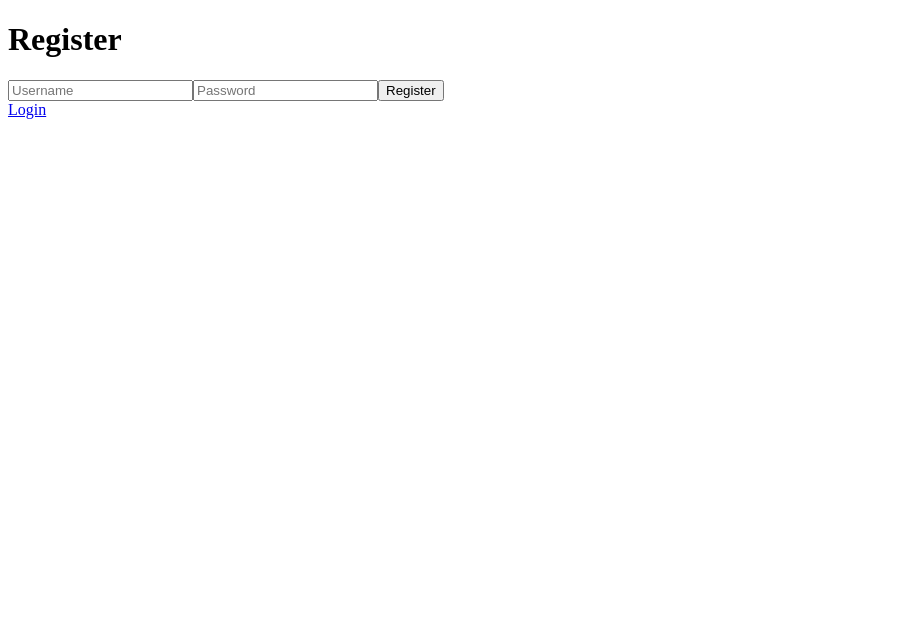
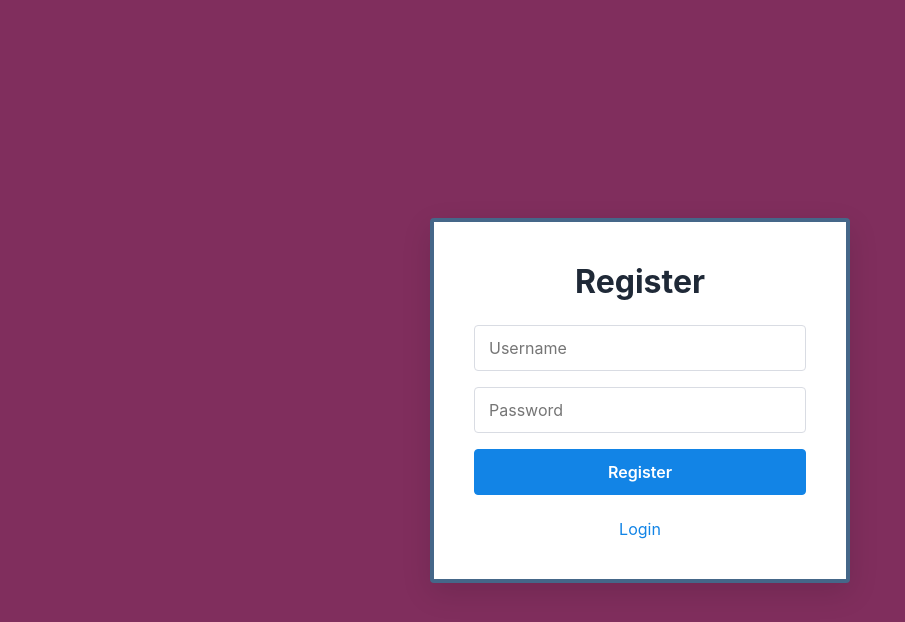
Before and after one commit to merdeput/whiteboard-canvas, a React (Vite) app in the folder client/: page /register in a window 1280 px wide. Shown: the top 622 px of the page, without its empty margins (0-905 px from the left). Built offline with nearby package versions, Linux system fonts and the light colour scheme; no server answers.

Commit message:
feat: add styles

```diff
--- a/client/src/main.jsx
+++ b/client/src/main.jsx
@@ -4,6 +4,8 @@ import { Provider } from "react-redux";
 
 import App from "./app/App";
 import { store } from "./app/store";
+
+import "../src/styles/global.css"
 
 ReactDOM.createRoot(document.getElementById("root")).render(
   <React.StrictMode>
--- a/client/src/pages/LoginPage.jsx
+++ b/client/src/pages/LoginPage.jsx
@@ -1,6 +1,8 @@
 import { useState } from "react";
 import { useDispatch } from "react-redux";
 import { useNavigate, Link } from "react-router-dom";
+
+import "../styles/LoginPage.css"
 
 import { login } from "../api/auth.api";
 import { loginSuccess } from "../features/auth/authSlice";
@@ -41,7 +43,8 @@ function LoginPage() {
   }
 
   return (
-    <div>
+    <div className="login-container">
+      <div className="login-card">
         <h1>Login</h1>
 
         <form onSubmit={handleSubmit}>
@@ -73,6 +76,7 @@ function LoginPage() {
           Register
         </Link>
       </div>
+    </div>
   );
 }
 
--- a/client/src/pages/RegisterPage.jsx
+++ b/client/src/pages/RegisterPage.jsx
@@ -1,5 +1,8 @@
 import { useState } from "react";
 import { useNavigate, Link } from "react-router-dom";
+
+
+import "../styles/RegisterPage.css"
 
 import { register } from "../api/auth.api";
 
@@ -31,7 +34,8 @@ function RegisterPage() {
   }
 
   return (
-    <div>
+    <div className="register-container">
+      <div className="register-card">
         <h1>Register</h1>
 
         <form onSubmit={handleSubmit}>
@@ -63,6 +67,7 @@ function RegisterPage() {
           Login
         </Link>
       </div>
+    </div>
   );
 }
 
--- a/client/src/pages/RoomPage.jsx
+++ b/client/src/pages/RoomPage.jsx
@@ -1,15 +1,28 @@
 import { useParams } from "react-router-dom";
+
+import "../styles/RoomPage.css"
 
 function RoomPage() {
   const { roomId } = useParams();
 
   return (
-    <div>
-      <h1>Room</h1>
+    <div className="room-container">
+      <header className="room-header">
+        <h1>Collaborative Whiteboard</h1>
+      </header>
 
-      <p>{roomId}</p>
+      <main className="room-content">
+        <div className="room-info">
+          <p>Room ID</p>
+
+          <div className="room-id">
+            {roomId}
+          </div>
+        </div>
+      </main>
     </div>
   );
+
 }
 
 export default RoomPage;
--- /dev/null
+++ b/client/src/styles/LoginPage.css
@@ -0,0 +1,95 @@
+.login-container {
+  min-height: 100vh;
+
+  display: flex;
+  justify-content: center;
+  align-items: center;
+
+  padding: 32px;
+
+  background: #0F1B4A;
+}
+
+.login-card {
+  width: 100%;
+  max-width: 420px;
+
+  background: white;
+
+  padding: 40px;
+
+  border-radius: 4px;
+  border: 4px solid #e7a3b6;
+
+  box-shadow: var(--shadow);
+
+  display: flex;
+  flex-direction: column;
+
+  gap: 24px;
+}
+
+.login-card h1 {
+  text-align: center;
+  font-size: 2rem;
+}
+
+.login-card form {
+  display: flex;
+  flex-direction: column;
+  gap: 16px;
+}
+
+.login-card input {
+  width: 100%;
+
+  padding: 12px 14px;
+
+  border: 1px solid var(--border);
+
+  border-radius: 4px;
+
+  transition: 0.2s;
+}
+
+.login-card input:focus {
+  outline: none;
+
+  border-color: var(--primary);
+
+  box-shadow: 0 0 0 3px rgba(99, 102, 241, .15);
+}
+
+.login-card button {
+  padding: 12px;
+
+  border: 1px solid var(--primary);
+
+  border-radius: 4px;
+
+  background: var(--primary);
+
+  color: white;
+
+  font-weight: 600;
+
+  transition: .2s;
+}
+
+.login-card button:hover {
+  background: var(--primary-hover);
+}
+
+.login-card p {
+  text-align: center;
+  color: var(--error);
+}
+
+.login-card a {
+  text-align: center;
+  color: var(--primary);
+}
+
+.login-card a:hover {
+  text-decoration: underline;
+}
--- /dev/null
+++ b/client/src/styles/RegisterPage.css
@@ -0,0 +1,95 @@
+.register-container {
+  min-height: 100vh;
+
+  display: flex;
+  justify-content: center;
+  align-items: center;
+
+  padding: 32px;
+
+  background: #802E5D;
+}
+
+.register-card {
+  width: 100%;
+  max-width: 420px;
+
+  background: white;
+
+  padding: 40px;
+
+  border-radius: 4px;
+  border: 4px solid #456789;
+
+  box-shadow: var(--shadow);
+
+  display: flex;
+  flex-direction: column;
+
+  gap: 24px;
+}
+
+.register-card h1 {
+  text-align: center;
+  font-size: 2rem;
+}
+
+.register-card form {
+  display: flex;
+  flex-direction: column;
+  gap: 16px;
+}
+
+.register-card input {
+  width: 100%;
+
+  padding: 12px 14px;
+
+  border: 1px solid var(--border);
+
+  border-radius: 4px;
+
+  transition: .2s;
+}
+
+.register-card input:focus {
+  outline: none;
+
+  border-color: var(--primary);
+
+  box-shadow: 0 0 0 3px rgba(99,102,241,.15);
+}
+
+.register-card button {
+  padding: 12px;
+
+  border: 1px solid var(--primary);
+
+  border-radius: 4px;
+
+  background: var(--primary);
+
+  color: white;
+
+  font-weight: 600;
+
+  transition: .2s;
+}
+
+.register-card button:hover {
+  background: var(--primary-hover);
+}
+
+.register-card p {
+  text-align: center;
+  color: var(--error);
+}
+
+.register-card a {
+  text-align: center;
+  color: var(--primary);
+}
+
+.register-card a:hover {
+  text-decoration: underline;
+}
--- /dev/null
+++ b/client/src/styles/RoomPage.css
@@ -0,0 +1,103 @@
+.room-container {
+  display: flex;
+  flex-direction: column;
+
+  height: 100vh;
+}
+
+.room-header {
+  height: 72px;
+
+  display: flex;
+  justify-content: space-between;
+  align-items: center;
+
+  padding: 0 24px;
+
+  background: #73deca;
+
+  border-bottom: 2px solid var(--border);
+
+  box-shadow: 0 2px 8px rgba(0, 0, 0, .05);
+}
+
+.room-header h1 {
+  font-size: 1.5rem;
+}
+
+.room-content {
+  flex: 1;
+
+  display: flex;
+
+  padding: 24px;
+
+  background: var(--background);
+}
+
+.room-info {
+  width: 280px;
+
+  background: white;
+
+  border-radius: 4px;
+  border: 2px solid #cabeaa;
+
+  padding: 24px;
+
+  box-shadow: var(--shadow);
+
+  height: fit-content;
+}
+
+.room-info p {
+  color: var(--text-secondary);
+
+  margin-bottom: 12px;
+}
+
+.room-id {
+  font-size: 1rem;
+
+  font-weight: 600;
+
+  word-break: break-word;
+}
+
+.room-canvas {
+  flex: 1;
+
+  margin-left: 24px;
+
+  background: white;
+
+  border-radius: 4px;
+  border: 1px solid #d0d0d0;
+
+  box-shadow: var(--shadow);
+
+  display: flex;
+  justify-content: center;
+  align-items: center;
+}
+
+.room-canvas canvas {
+  border-radius: 4px;
+}
+
+@media (max-width: 768px) {
+  .room-content {
+    flex-direction: column;
+  }
+
+  .room-info {
+    width: 100%;
+
+    margin-bottom: 20px;
+  }
+
+  .room-canvas {
+    margin-left: 0;
+    min-height: 500px;
+  }
+}
--- /dev/null
+++ b/client/src/styles/global.css
@@ -0,0 +1,62 @@
+*,
+*::before,
+*::after {
+  box-sizing: border-box;
+  margin: 0;
+  padding: 0;
+}
+
+:root {
+  --primary: #1284e6;
+  --primary-hover: #990011;
+  --background: #f5f7fb;
+  --surface: #ffffff;
+  --border: #d9dce3;
+  --text: #1f2937;
+  --text-secondary: #6b7280;
+  --error: #dc2626;
+
+  --shadow: 0 10px 30px rgba(0, 0, 0, 0.12);
+
+  --radius: 12px;
+
+  font-family:
+    Inter,
+    system-ui,
+    -apple-system,
+    BlinkMacSystemFont,
+    "Segoe UI",
+    sans-serif;
+}
+
+html,
+body,
+#root {
+  width: 100%;
+  height: 100%;
+}
+
+body {
+  background: var(--background);
+  color: var(--text);
+}
+
+button,
+input,
+textarea {
+  font: inherit;
+}
+
+button {
+  cursor: pointer;
+}
+
+a {
+  color: inherit;
+  text-decoration: none;
+}
+
+img {
+  display: block;
+  max-width: 100%;
+}
```
Lines whose indentation alone changed are shown as unchanged.
